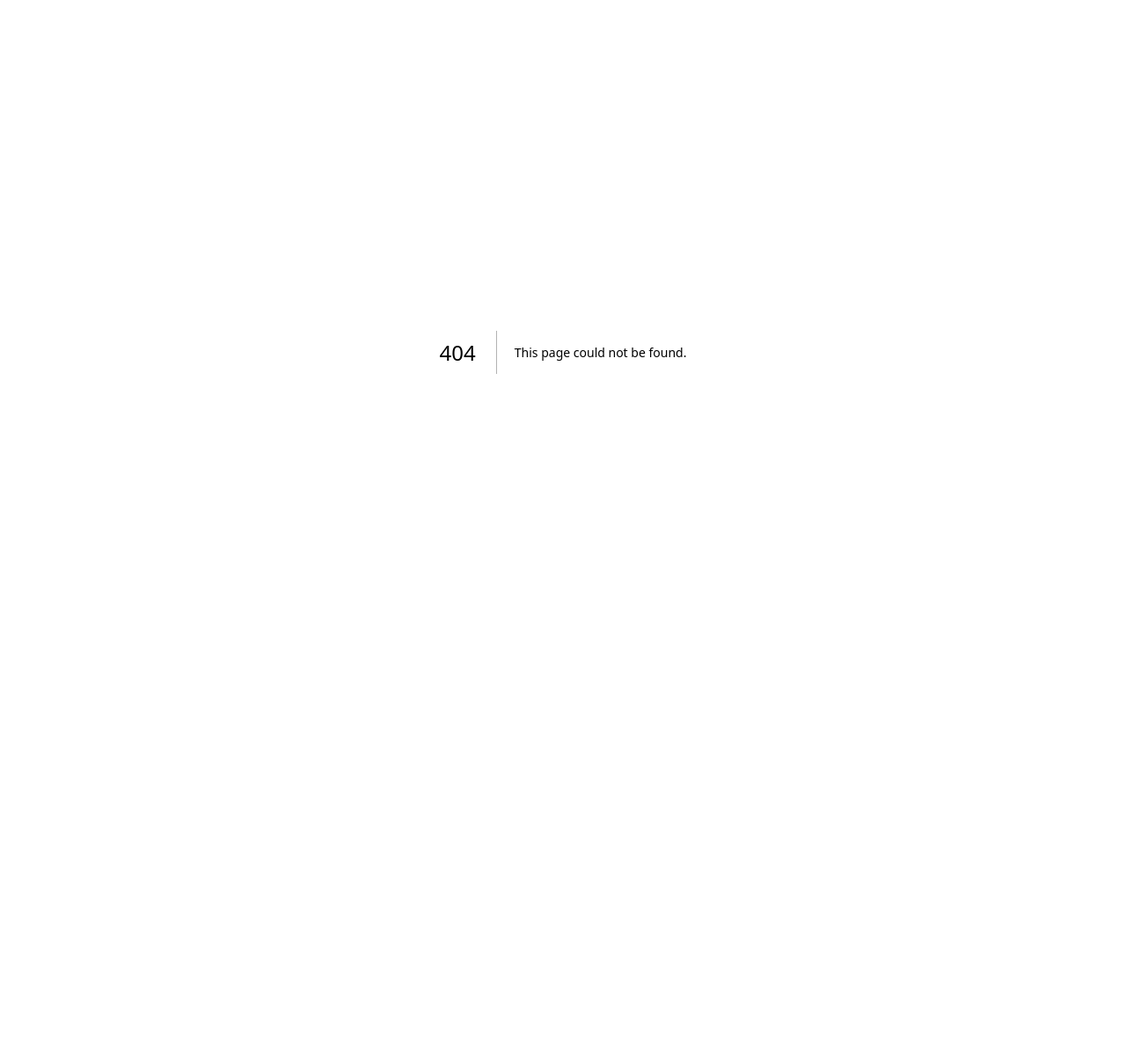
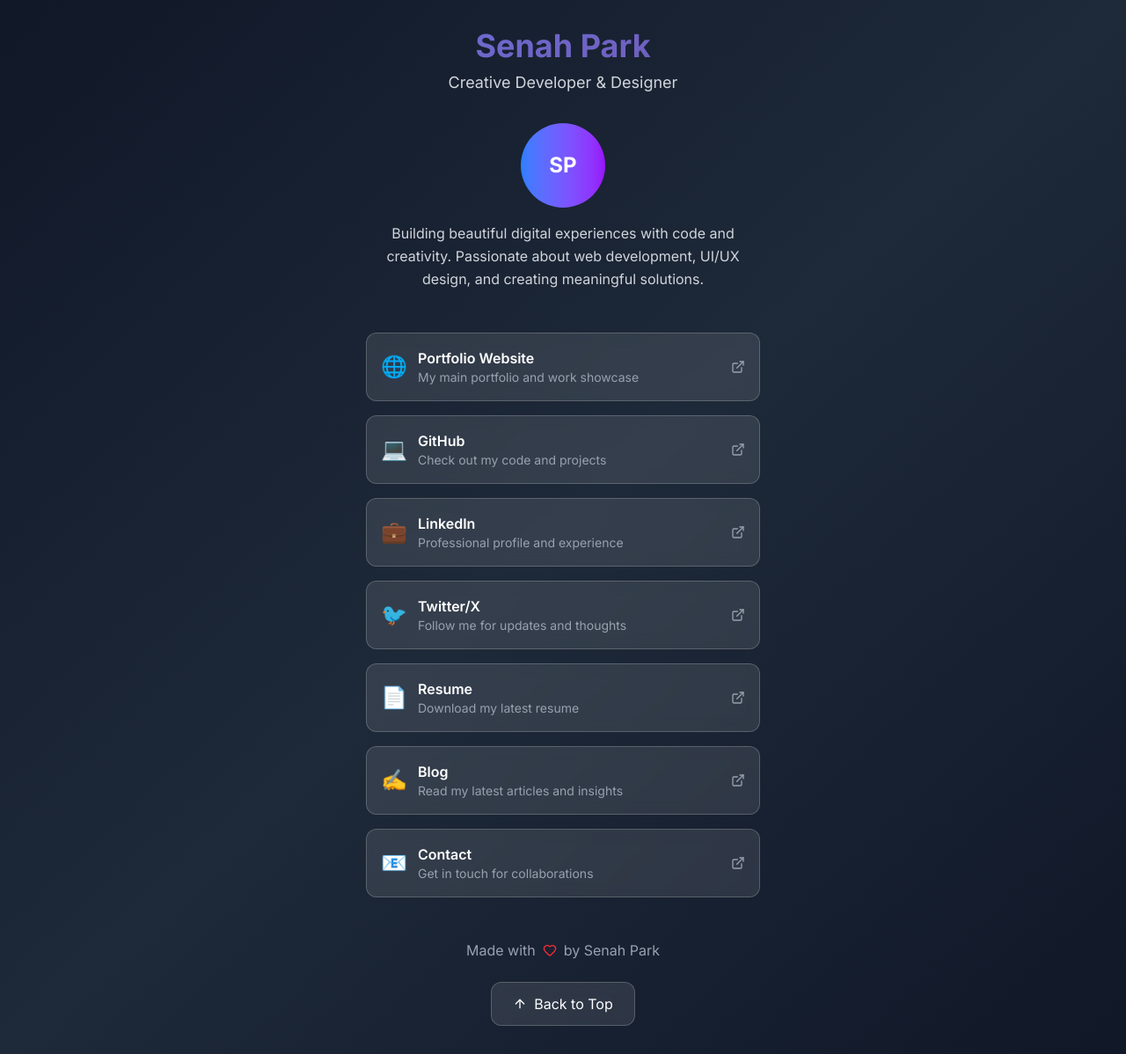
Before and after one commit to ckearl/senahpark.com, a Next.js app: page /links in a window 1280 px wide. Before the commit this address had no page. Shown: the whole page at 88% size. Before the commit the page ends 800 px from the top, so only its background shows below. Built offline with nearby package versions, Linux system fonts and the light colour scheme.

Commit message:
links page start

```diff
--- /dev/null
+++ b/src/app/links/page.tsx
@@ -0,0 +1,153 @@
+'use client';
+
+import { motion } from 'framer-motion';
+import { ExternalLink, Heart, ArrowUp } from 'lucide-react';
+
+const LinksPage = () => {
+  const scrollToTop = () => {
+    window.scrollTo({ top: 0, behavior: 'smooth' });
+  };
+
+  const links = [
+    {
+      name: 'Portfolio Website',
+      url: 'https://senahpark.com',
+      description: 'My main portfolio and work showcase',
+      icon: '🌐'
+    },
+    {
+      name: 'GitHub',
+      url: 'https://github.com/senahpark',
+      description: 'Check out my code and projects',
+      icon: '💻'
+    },
+    {
+      name: 'LinkedIn',
+      url: 'https://linkedin.com/in/senahpark',
+      description: 'Professional profile and experience',
+      icon: '💼'
+    },
+    {
+      name: 'Twitter/X',
+      url: 'https://twitter.com/senahpark',
+      description: 'Follow me for updates and thoughts',
+      icon: '🐦'
+    },
+    {
+      name: 'Resume',
+      url: '#',
+      description: 'Download my latest resume',
+      icon: '📄'
+    },
+    {
+      name: 'Blog',
+      url: '#',
+      description: 'Read my latest articles and insights',
+      icon: '✍️'
+    },
+    {
+      name: 'Contact',
+      url: 'mailto:hello@senahpark.com',
+      description: 'Get in touch for collaborations',
+      icon: '📧'
+    }
+  ];
+
+  return (
+    <div className="min-h-screen bg-gradient-to-br from-gray-900 via-gray-800 to-gray-900 text-white">
+      {/* Header */}
+      <div className="container mx-auto px-4 py-8">
+        <motion.div
+          initial={{ opacity: 0, y: -20 }}
+          animate={{ opacity: 1, y: 0 }}
+          transition={{ duration: 0.6 }}
+          className="text-center mb-8"
+        >
+          <h1 className="text-3xl md:text-4xl font-bold gradient-text mb-2">
+            Senah Park
+          </h1>
+          <p className="text-gray-300 text-lg">
+            Creative Developer & Designer
+          </p>
+        </motion.div>
+
+        {/* Profile Section */}
+        <motion.div
+          initial={{ opacity: 0, y: 20 }}
+          animate={{ opacity: 1, y: 0 }}
+          transition={{ duration: 0.6, delay: 0.2 }}
+          className="max-w-md mx-auto mb-12 text-center"
+        >
+          <div className="w-24 h-24 mx-auto mb-4 rounded-full bg-gradient-to-r from-blue-500 to-purple-600 flex items-center justify-center text-2xl font-bold">
+            SP
+          </div>
+          <p className="text-gray-300 leading-relaxed">
+            Building beautiful digital experiences with code and creativity.
+            Passionate about web development, UI/UX design, and creating
+            meaningful solutions.
+          </p>
+        </motion.div>
+
+        {/* Links */}
+        <div className="max-w-md mx-auto space-y-4">
+          {links.map((link, index) => (
+            <motion.a
+              key={link.name}
+              href={link.url}
+              target="_blank"
+              rel="noopener noreferrer"
+              initial={{ opacity: 0, y: 20 }}
+              whileInView={{ opacity: 1, y: 0 }}
+              viewport={{ once: true }}
+              transition={{ duration: 0.4, delay: 0.4 + index * 0.1 }}
+              whileHover={{ scale: 1.02 }}
+              whileTap={{ scale: 0.98 }}
+              className="block bg-white/10 backdrop-blur-sm border border-white/20 rounded-xl p-4 hover:bg-white/15 group"
+            >
+              <div className="flex items-center justify-between">
+                <div className="flex items-center space-x-3">
+                  <span className="text-2xl">{link.icon}</span>
+                  <div className="text-left">
+                    <h3 className="font-semibold text-white group-hover:text-blue-300 transition-colors duration-200">
+                      {link.name}
+                    </h3>
+                    <p className="text-sm text-gray-400">
+                      {link.description}
+                    </p>
+                  </div>
+                </div>
+                <ExternalLink className="w-4 h-4 text-gray-400 group-hover:text-blue-300 transition-colors duration-200" />
+              </div>
+            </motion.a>
+          ))}
+        </div>
+
+        {/* Footer */}
+        <motion.div
+          initial={{ opacity: 0, y: 20 }}
+          animate={{ opacity: 1, y: 0 }}
+          transition={{ duration: 0.6, delay: 1.2 }}
+          className="max-w-md mx-auto mt-12 text-center"
+        >
+          <div className="flex items-center justify-center gap-2 text-gray-400 mb-6">
+            <span>Made with</span>
+            <Heart className="w-4 h-4 text-red-500" />
+            <span>by Senah Park</span>
+          </div>
+
+          <motion.button
+            whileHover={{ scale: 1.05 }}
+            whileTap={{ scale: 0.95 }}
+            onClick={scrollToTop}
+            className="flex items-center gap-2 mx-auto bg-white/10 backdrop-blur-sm border border-white/20 text-white px-6 py-3 rounded-xl hover:bg-white/15 transition-all duration-200"
+          >
+            <ArrowUp size={16} />
+            Back to Top
+          </motion.button>
+        </motion.div>
+      </div>
+    </div>
+  );
+};
+
+export default LinksPage;
```
